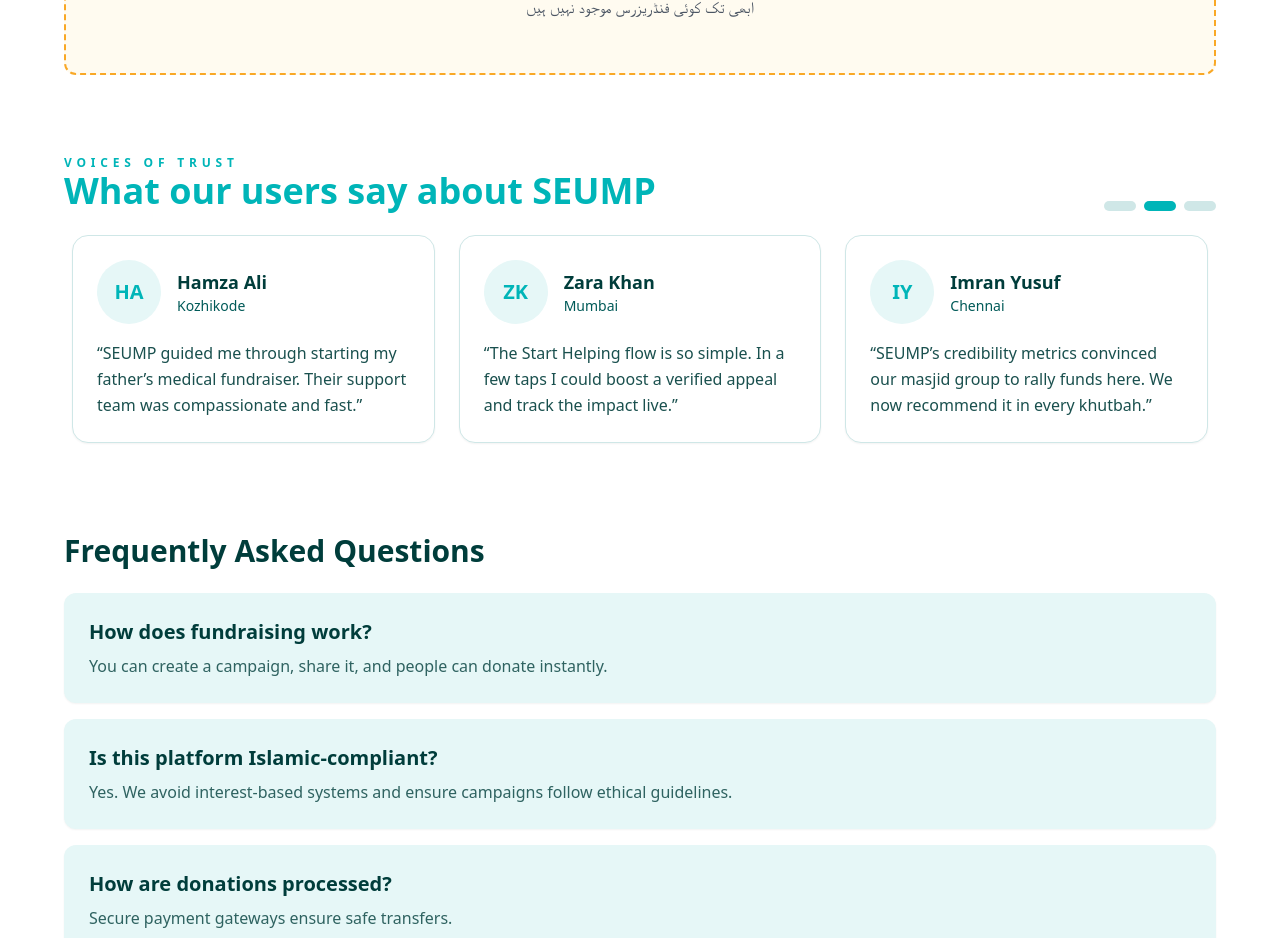
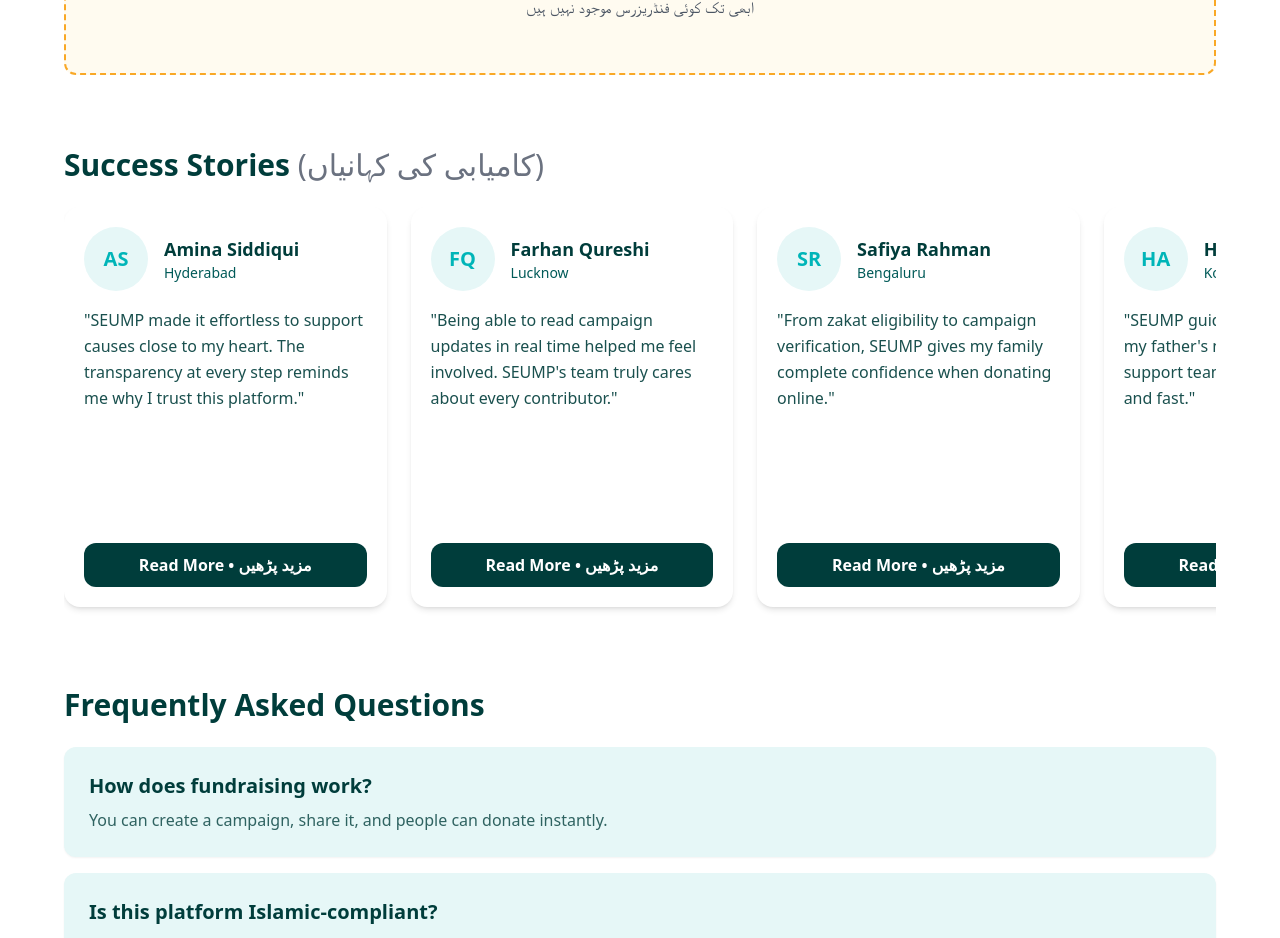
Before and after one commit to yaserkhan55/fund, a React app in the folder Frontend/: page / in a window 1280 px wide. Shown: the part 975-1913 px from the top of the page. Built offline with nearby package versions, Linux system fonts and the light colour scheme; no server answers; the HTML template or start-up script is replaced by a standard one.

Commit message:
carousel

```diff
--- a/Frontend/src/components/SuccessStories.jsx
+++ b/Frontend/src/components/SuccessStories.jsx
@@ -1,4 +1,4 @@
-import { useEffect, useMemo, useState } from "react";
+import React from "react";
 
 const testimonials = [
   {
@@ -11,7 +11,7 @@ const testimonials = [
     name: "Farhan Qureshi",
     city: "Lucknow",
     quote:
-      "Being able to read campaign updates in real time helped me feel involved. SEUMP’s team truly cares about every contributor.",
+      "Being able to read campaign updates in real time helped me feel involved. SEUMP's team truly cares about every contributor.",
   },
   {
     name: "Safiya Rahman",
@@ -23,7 +23,7 @@ const testimonials = [
     name: "Hamza Ali",
     city: "Kozhikode",
     quote:
-      "SEUMP guided me through starting my father’s medical fundraiser. Their support team was compassionate and fast.",
+      "SEUMP guided me through starting my father's medical fundraiser. Their support team was compassionate and fast.",
   },
   {
     name: "Zara Khan",
@@ -35,19 +35,19 @@ const testimonials = [
     name: "Imran Yusuf",
     city: "Chennai",
     quote:
-      "SEUMP’s credibility metrics convinced our masjid group to rally funds here. We now recommend it in every khutbah.",
+      "SEUMP's credibility metrics convinced our masjid group to rally funds here. We now recommend it in every khutbah.",
   },
   {
     name: "Leena Parveen",
     city: "New Delhi",
     quote:
-      "As a first-time campaigner I was nervous, but SEUMP’s reviewer walked me through everything until approval.",
+      "As a first-time campaigner I was nervous, but SEUMP's reviewer walked me through everything until approval.",
   },
   {
     name: "Yasir Altaf",
     city: "Srinagar",
     quote:
-      "Knowing each rupee reaches the right hands matters to me. SEUMP’s verification and updates keep donors assured.",
+      "Knowing each rupee reaches the right hands matters to me. SEUMP's verification and updates keep donors assured.",
   },
   {
     name: "Noor Jehan",
@@ -57,70 +57,34 @@ const testimonials = [
   },
 ];
 
-const CARDS_PER_SLIDE = 3;
+export default function SuccessStories() {
+  return (
+    <div className="w-[90%] mx-auto mt-14 mb-14">
+      <h2 className="text-[#003d3b] text-3xl font-bold mb-6">
+        Success Stories
+        <span className="text-gray-500 font-normal"> (کامیابی کی کہانیاں)</span>
+      </h2>
 
-export default function SuccessStories() {
-  const slides = useMemo(() => {
-    const groups = [];
-    for (let i = 0; i < testimonials.length; i += CARDS_PER_SLIDE) {
-      groups.push(testimonials.slice(i, i + CARDS_PER_SLIDE));
-    }
-    return groups;
-  }, []);
-
-  const [activeIndex, setActiveIndex] = useState(0);
-
-  useEffect(() => {
-    if (!slides.length) return;
-    const timer = setInterval(() => {
-      setActiveIndex((prev) => (prev + 1) % slides.length);
-    }, 4500);
-
-    return () => clearInterval(timer);
-  }, [slides.length]);
-
-  if (!slides.length) return null;
-
-  return (
-    <section className="w-[90%] mx-auto my-16">
-      <div className="flex flex-col md:flex-row md:items-end md:justify-between gap-4 mb-6">
-        <div>
-          <p className="uppercase text-xs tracking-[0.4em] text-[#00B5B8] font-semibold">
-            Voices of Trust
-          </p>
-          <h2 className="text-3xl md:text-4xl font-semibold text-[#00B5B8]">
-            What our users say about SEUMP
-          </h2>
-        </div>
-        <div className="flex gap-2">
-          {slides.map((_, idx) => (
-            <button
-              key={idx}
-              aria-label={`Go to testimonial ${idx + 1}`}
-              className={`h-2.5 w-8 rounded-full transition-all ${
-                idx === activeIndex ? "bg-[#00B5B8]" : "bg-[#CFE7E7]"
-              }`}
-              onClick={() => setActiveIndex(idx)}
-            />
-          ))}
-        </div>
-      </div>
-
-      <div className="overflow-hidden">
       <div
-          className="flex transition-transform duration-700 ease-out"
-          style={{ transform: `translateX(-${activeIndex * 100}%)` }}
+        className="
+          flex gap-6 overflow-x-auto
+          snap-x snap-mandatory
+          scrollbar-hide pb-4
+        "
       >
-          {slides.map((group, slideIdx) => (
-            <div key={slideIdx} className="min-w-full px-2">
-              <div className="grid grid-cols-1 md:grid-cols-2 lg:grid-cols-3 gap-6">
-                {group.map((story, cardIdx) => (
+        {testimonials.map((story) => (
           <article
-                    key={`${story.name}-${cardIdx}`}
-                    className="bg-white border border-[#CFE7E7] rounded-2xl p-6 shadow-sm h-full"
+            key={story.name}
+            className="
+              snap-start
+              min-w-[85%] sm:min-w-[55%] md:min-w-[40%] lg:min-w-[28%]
+              bg-white shadow-md rounded-2xl overflow-hidden
+              hover:shadow-lg transition flex flex-col h-[400px]
+            "
           >
+            <div className="p-5 flex flex-col flex-grow">
               <div className="flex items-center gap-4 mb-4">
-                      <div className="h-16 w-16 rounded-full bg-[#E6F7F7] flex items-center justify-center text-[#00B5B8] font-semibold text-xl">
+                <div className="h-16 w-16 rounded-full bg-[#E6F7F7] flex items-center justify-center text-[#00B5B8] font-semibold text-xl flex-shrink-0">
                   {story.name
                     .split(" ")
                     .map((n) => n[0])
@@ -132,16 +96,20 @@ export default function SuccessStories() {
                   <p className="text-sm text-[#005A58]">{story.city}</p>
                 </div>
               </div>
-                    <p className="text-[#003D3B]/90 leading-relaxed text-base">
-                      “{story.quote}”
+
+              <p className="text-[#003D3B]/90 leading-relaxed text-base mb-4 flex-grow">
+                "{story.quote}"
               </p>
+
+              <div className="mt-auto">
+                <div className="block text-center bg-[#003d3b] hover:bg-[#022e2c] text-white py-2.5 rounded-xl font-semibold transition">
+                  Read More • مزید پڑھیں
+                </div>
+              </div>
+            </div>
           </article>
         ))}
       </div>
     </div>
-          ))}
-        </div>
-      </div>
-    </section>
   );
 }
--- a/Frontend/src/pages/Home.jsx
+++ b/Frontend/src/pages/Home.jsx
@@ -1,6 +1,6 @@
 // src/pages/Home.jsx
 
-import React, { useEffect, useMemo, useRef, useState } from "react";
+import React, { useEffect, useMemo, useState } from "react";
 import { useAuth } from "@clerk/clerk-react";
 import axios from "axios";
 import Hero from "../components/Hero";
@@ -16,7 +16,6 @@ function Home() {
   const [loading, setLoading] = useState(false);
   const [showRequestPopup, setShowRequestPopup] = useState(false);
   const [activeRequest, setActiveRequest] = useState(null);
-  const popupShownRef = useRef(false);
 
   // Fetch user's campaigns to check for admin requests
   useEffect(() => {
@@ -85,12 +84,18 @@ function Home() {
     return requests;
   }, [myCampaigns]);
 
-  // Auto-show popup when admin requests are found
+  // Auto-show popup when admin requests are found (every time user visits)
   useEffect(() => {
-    if (!loading && adminRequests.length > 0 && !popupShownRef.current && isSignedIn) {
-      setActiveRequest(adminRequests[0]);
+    if (!loading && adminRequests.length > 0 && isSignedIn) {
+      // Always show the most recent pending request
+      const mostRecent = adminRequests.sort((a, b) => {
+        const dateA = new Date(a.createdAt || 0);
+        const dateB = new Date(b.createdAt || 0);
+        return dateB - dateA;
+      })[0];
+
+      setActiveRequest(mostRecent);
       setShowRequestPopup(true);
-      popupShownRef.current = true;
     }
   }, [loading, adminRequests, isSignedIn]);
 
@@ -123,10 +128,7 @@ function Home() {
                 Admin Request
               </p>
               <button
-                onClick={() => {
-                  setShowRequestPopup(false);
-                  popupShownRef.current = true;
-                }}
+                onClick={() => setShowRequestPopup(false)}
                 className="text-gray-400 hover:text-gray-600 text-2xl font-bold"
               >
                 ×
@@ -153,10 +155,7 @@ function Home() {
 
             <div className="mt-6 flex justify-end gap-2">
               <button
-                onClick={() => {
-                  setShowRequestPopup(false);
-                  popupShownRef.current = true;
-                }}
+                onClick={() => setShowRequestPopup(false)}
                 className="rounded-md bg-gray-200 px-5 py-2 text-sm font-semibold text-gray-700 hover:bg-gray-300 transition"
               >
                 Remind me later
```
Lines whose indentation alone changed are shown as unchanged.
